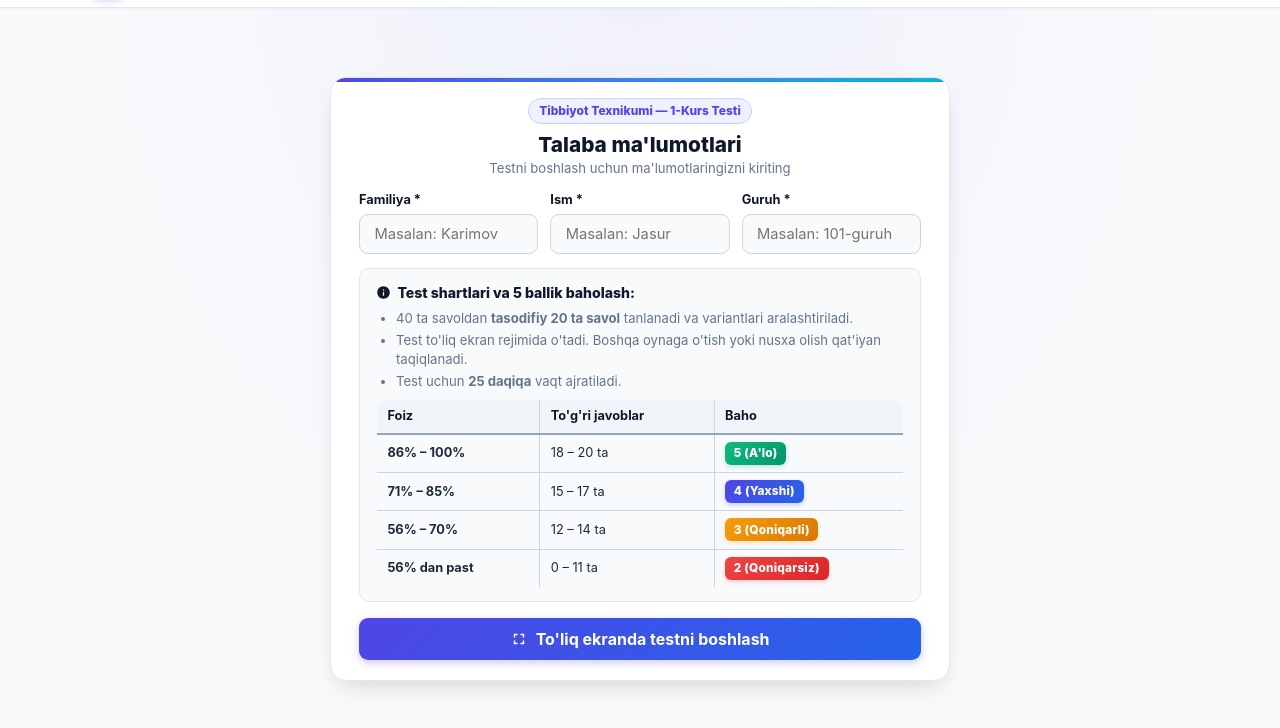
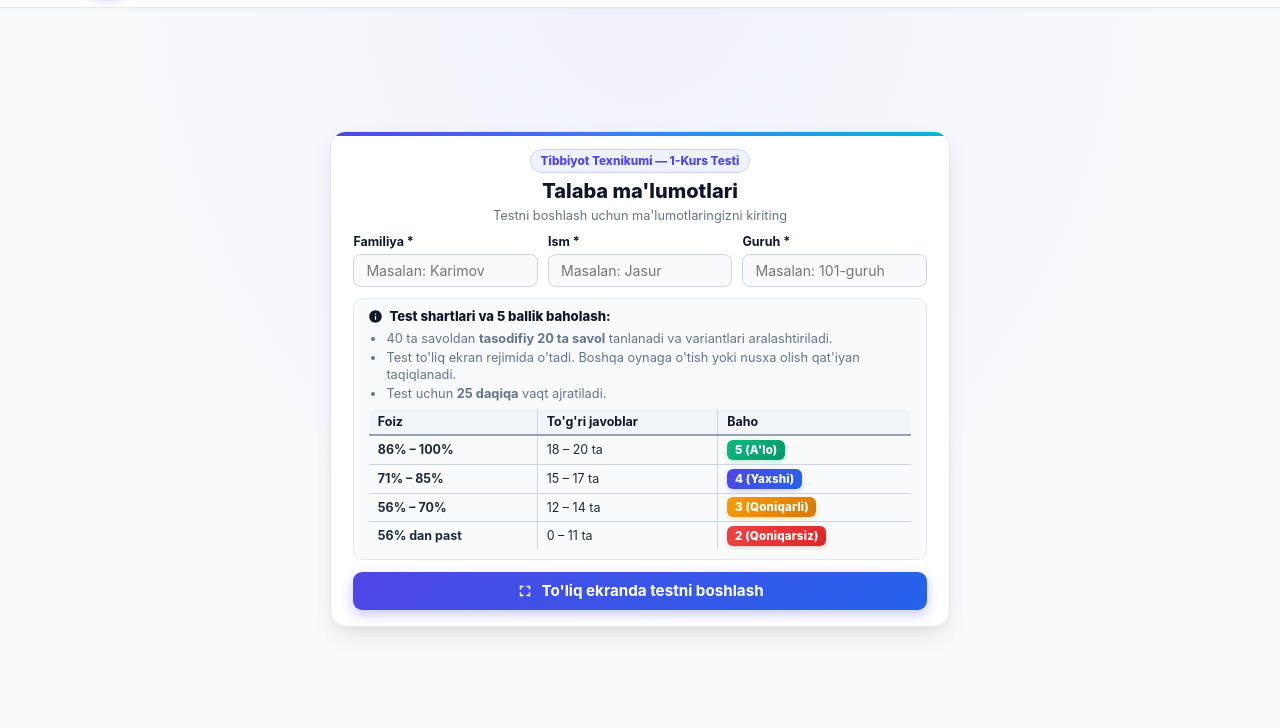
Before and after one commit to OzodbekNapasov/3-dars-uchun, a plain HTML site: page test/index.html in a window 1280 px wide. Shown: the part 50-778 px from the top of the page. Drawn offline with Linux system fonts and the light colour scheme.

Commit message:
Tugma korinishi va sahifa balandligi to'g'rilandi: overflow-y yoqildi va ro'yxatdan o'tish kartasi ixchamlashtirildi

```diff
--- a/css/style.css
+++ b/css/style.css
@@ -53,9 +53,8 @@ input, textarea {
 }
 
 html, body {
-  height: 100%;
+  min-height: 100%;
   width: 100%;
-  overflow: hidden; /* Bir ekranga to'liq sig'dirish */
   background-color: var(--bg-main);
   background-image: radial-gradient(at 50% 0%, rgba(79, 70, 229, 0.05) 0px, transparent 60%);
   color: var(--text-main);
@@ -65,6 +64,9 @@ html, body {
 body {
   display: flex;
   flex-direction: column;
+  min-height: 100vh;
+  overflow-x: hidden;
+  overflow-y: auto;
 }
 
 /* SVG Icon Helper */
@@ -213,19 +215,18 @@ body {
   display: flex;
   flex-direction: column;
   align-items: center;
-  justify-content: center;
-  padding: 0.75rem 1rem;
+  padding: 0.5rem 1rem;
   max-width: 1100px;
   width: 100%;
   margin: 0 auto;
-  overflow: hidden;
+  min-height: 0;
 }
 
 /* 3 ta holat (Screen views) */
 .view-screen {
   display: none;
   width: 100%;
-  height: 100%;
+  flex: 1;
   animation: fadeIn 0.25s cubic-bezier(0.4, 0, 0.2, 1);
 }
 
@@ -233,7 +234,8 @@ body {
   display: flex;
   flex-direction: column;
   align-items: center;
-  justify-content: center;
+  width: 100%;
+  margin: auto 0;
 }
 
 @keyframes fadeIn {
@@ -247,7 +249,7 @@ body {
   border-radius: var(--radius-lg);
   border: 1px solid var(--border);
   box-shadow: var(--shadow-lg);
-  padding: 1.25rem 1.75rem;
+  padding: 1.1rem 1.4rem;
   width: 100%;
   position: relative;
   overflow: hidden;
@@ -266,34 +268,35 @@ body {
 .index-card {
   max-width: 620px;
   margin: auto;
+  padding: 1rem 1.4rem;
 }
 
 .index-grid {
   display: grid;
   grid-template-columns: repeat(3, 1fr);
-  gap: 0.75rem;
-  margin-bottom: 0.85rem;
+  gap: 0.65rem;
+  margin-bottom: 0.65rem;
 }
 
 .form-group {
   display: flex;
   flex-direction: column;
-  gap: 0.3rem;
+  gap: 0.22rem;
   text-align: left;
 }
 
 .form-label {
-  font-size: 0.8rem;
+  font-size: 0.78rem;
   font-weight: 750;
   color: var(--dark);
 }
 
 .form-input {
   width: 100%;
-  padding: 0.65rem 0.9rem;
-  border-radius: 9px;
+  padding: 0.45rem 0.75rem;
+  border-radius: 8px;
   border: 1.5px solid #cbd5e1;
-  font-size: 0.92rem;
+  font-size: 0.88rem;
   background: #f8fafc;
   color: var(--dark);
   transition: all 0.2s ease;
@@ -310,45 +313,45 @@ body {
   background: #f8fafc;
   border: 1px solid var(--border);
   border-radius: 10px;
-  padding: 0.85rem 1rem;
-  margin-bottom: 1rem;
-  font-size: 0.82rem;
+  padding: 0.55rem 0.85rem;
+  margin-bottom: 0.7rem;
+  font-size: 0.8rem;
   text-align: left;
 }
 
 .rules-box h4 {
-  font-size: 0.88rem;
+  font-size: 0.82rem;
   font-weight: 800;
   color: var(--dark);
-  margin-bottom: 0.4rem;
+  margin-bottom: 0.25rem;
   display: flex;
   align-items: center;
   gap: 0.4rem;
 }
 
 .rules-box ul {
-  padding-left: 1.25rem;
+  padding-left: 1.15rem;
   color: var(--text-muted);
-  line-height: 1.45;
+  line-height: 1.35;
 }
 
 .rules-box li {
-  margin-bottom: 0.2rem;
+  margin-bottom: 0.12rem;
 }
 
 /* Grade table */
 .grade-table {
   width: 100%;
   border-collapse: collapse;
-  font-size: 0.8rem;
-  margin-top: 0.5rem;
+  font-size: 0.78rem;
+  margin-top: 0.35rem;
   border-radius: 8px;
   overflow: hidden;
   border: 1px solid #cbd5e1;
 }
 
 .grade-table th, .grade-table td {
-  padding: 0.45rem 0.65rem;
+  padding: 0.24rem 0.55rem;
   text-align: left;
   border: 1px solid #cbd5e1;
 }
@@ -362,8 +365,8 @@ body {
 
 .badge {
   display: inline-block;
-  padding: 0.2rem 0.55rem;
-  font-size: 0.74rem;
+  padding: 0.12rem 0.48rem;
+  font-size: 0.72rem;
   font-weight: 800;
   border-radius: 6px;
   letter-spacing: 0.2px;
--- a/test/index.html
+++ b/test/index.html
@@ -53,12 +53,12 @@
     <!-- 1-KO'RINISh: TALABA MA'LUMOTLARINI KIRITISH -->
     <div id="viewRegister" class="view-screen active">
       <div class="card index-card">
-        <div style="text-align: center; margin-bottom: 0.85rem;">
-          <span style="display: inline-block; background: #eef2ff; color: #4f46e5; border: 1px solid #c7d2fe; padding: 0.2rem 0.65rem; border-radius: 20px; font-size: 0.75rem; font-weight: 800; margin-bottom: 0.4rem;">
+        <div style="text-align: center; margin-bottom: 0.5rem;">
+          <span style="display: inline-block; background: #eef2ff; color: #4f46e5; border: 1px solid #c7d2fe; padding: 0.15rem 0.6rem; border-radius: 20px; font-size: 0.74rem; font-weight: 800; margin-bottom: 0.25rem;">
             Tibbiyot Texnikumi — 1-Kurs Testi
           </span>
-          <h2 style="font-size: 1.3rem; color: var(--dark); font-weight: 850;">Talaba ma'lumotlari</h2>
-          <p style="font-size: 0.82rem; color: var(--text-muted);">Testni boshlash uchun ma'lumotlaringizni kiriting</p>
+          <h2 style="font-size: 1.25rem; color: var(--dark); font-weight: 850; margin-bottom: 0.15rem;">Talaba ma'lumotlari</h2>
+          <p style="font-size: 0.8rem; color: var(--text-muted);">Testni boshlash uchun ma'lumotlaringizni kiriting</p>
         </div>
 
         <form id="studentForm" novalidate>
@@ -123,7 +123,7 @@
             </table>
           </div>
 
-          <button type="submit" id="btnStartQuiz" class="btn btn-primary" style="width: 100%; padding: 0.75rem; font-size: 1rem;">
+          <button type="submit" id="btnStartQuiz" class="btn btn-primary" style="width: 100%; padding: 0.65rem 1rem; font-size: 0.95rem; box-shadow: 0 4px 12px rgba(79, 70, 229, 0.32);">
             <svg class="icon" viewBox="0 0 24 24"><path d="M7 14H5v5h5v-2H7v-3zm-2-4h2V7h3V5H5v5zm12 7h-3v2h5v-5h-2v3zM14 5v2h3v3h2V5h-5z"/></svg>
             To'liq ekranda testni boshlash
           </button>
```
